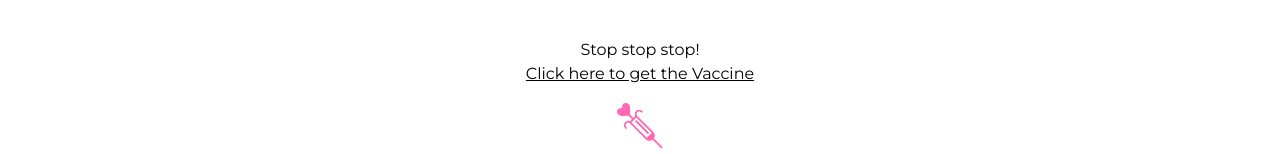
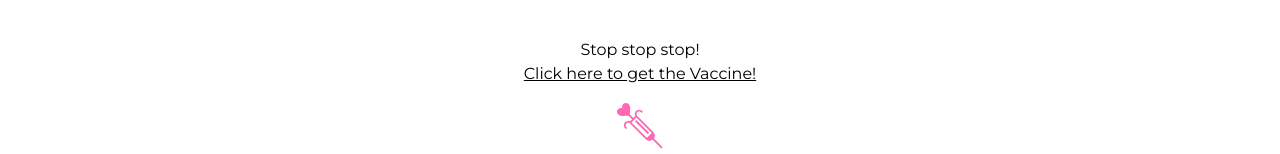
Before and after one commit to nls20/Dating_App_Frontend, a React (Create React App) app: page /profile in a window 1280 px wide. Both pictures are taken after a click on the radio button "NO". Shown: the part 467-621 px from the top of the page. Built offline with nearby package versions, Linux system fonts and the light colour scheme; no server answers.

Commit message:
test change

```diff
--- a/src/components/Profile/HandleRadioButtons.js
+++ b/src/components/Profile/HandleRadioButtons.js
@@ -22,7 +22,7 @@ const HandleRadioButtons = ({vaccinated}) => {
 
   if (vaccinatedNo){
     return <p className="stop-text">Stop stop stop! <br></br>
-              <a href="https://www.nhsinform.scot/covid-19-vaccine/invitations-and-appointments/registering-for-a-coronavirus-vaccine" target="_blank">Click here to get the Vaccine</a>
+              <a href="https://www.nhsinform.scot/covid-19-vaccine/invitations-and-appointments/registering-for-a-coronavirus-vaccine" target="_blank">Click here to get the Vaccine!</a>
               <div className="injection">
                  < GiLoveInjection />
              </div>
```
